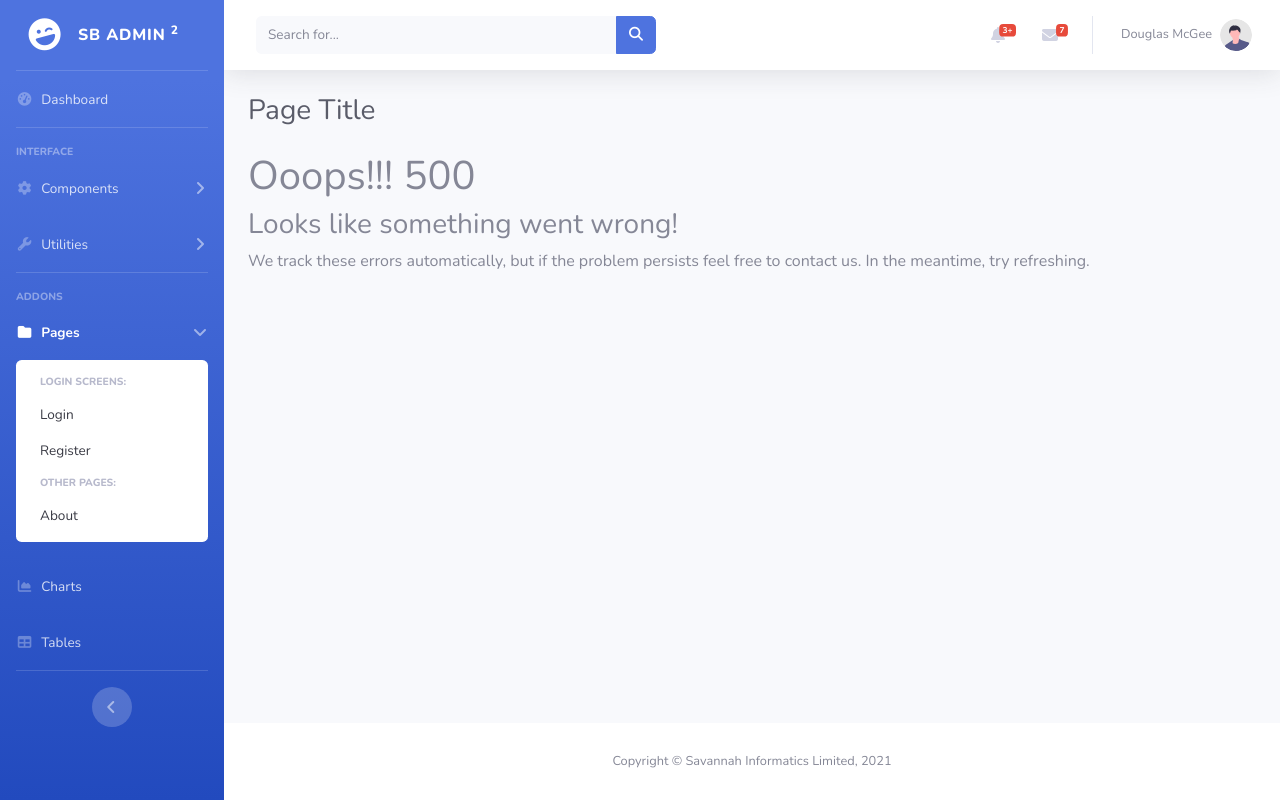
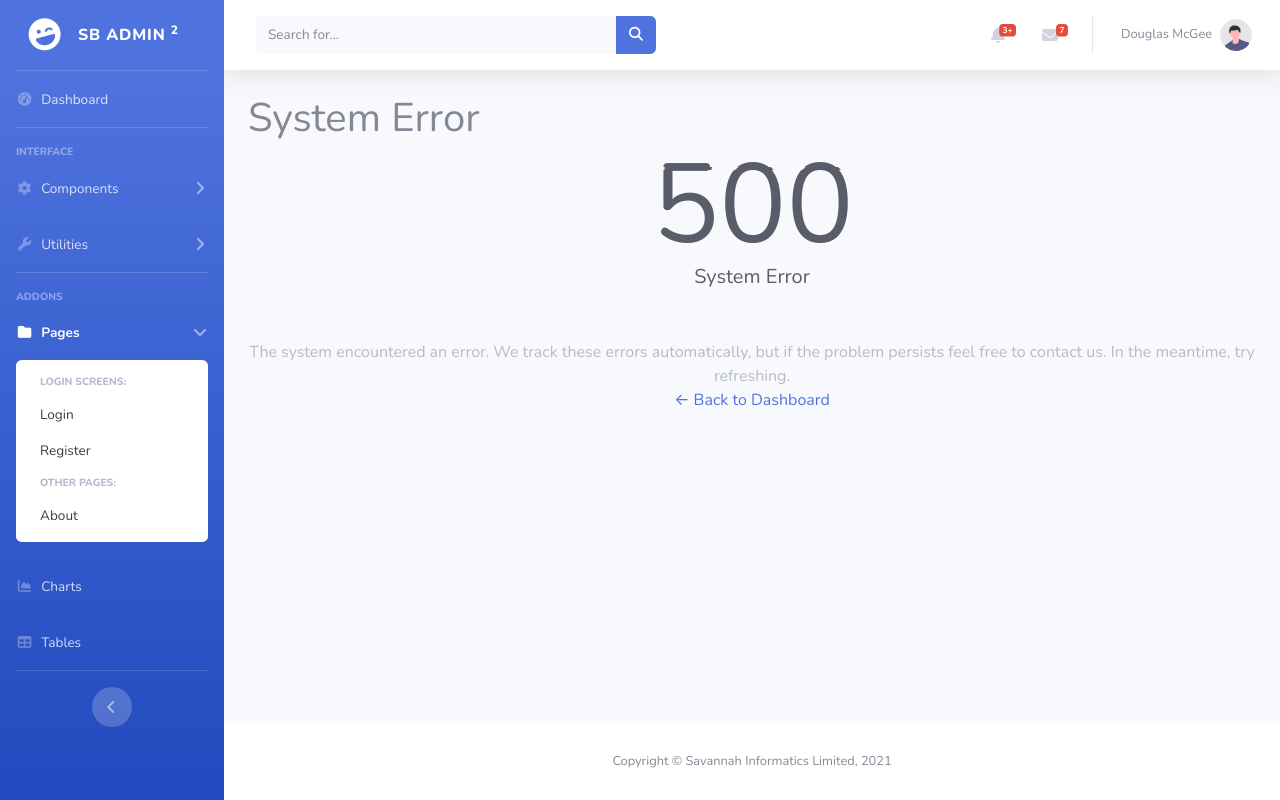
Before and after one commit to savannahghi/fahari, a Django app: template pepfar_mle/templates/500.html in a window 1280 px wide. Run offline with Django 3.2, Linux system fonts and the light colour scheme; the template is opened without the code that fills it, so the values that code supplies are empty; parts of the project's set-up code (start-up, migrations or seed data) failed here and were passed over; some libraries are stand-ins or nearby versions.

Commit message:
fix: improve the 403 and 500 pages

```diff
--- a/package.json
+++ b/package.json
@@ -22,7 +22,6 @@
     ],
     "license": "MIT",
     "dependencies": {
-        "@fortawesome/fontawesome-free": "5.15.3",
         "bootstrap": "^4.3.1",
         "chart.js": "2.9.4",
         "datatables.net-bs4": "1.10.24",
--- a/pepfar_mle/templates/500.html
+++ b/pepfar_mle/templates/500.html
@@ -1,11 +1,12 @@
-{% extends "base.html" %}
-
-{% block title %}Server Error{% endblock %}
-
-{% block content %}
-<h1>Ooops!!! 500</h1>
-
-<h3>Looks like something went wrong!</h3>
-
-<p>We track these errors automatically, but if the problem persists feel free to contact us. In the meantime, try refreshing.</p>
+{% extends "base.html" %} {% block title %}System Error{% endblock %} {% block pagetitle %}{% endblock pagetitle %}{% block content %}
+<h1>System Error</h1>
+<!--  Error Text -->
+<div class="text-center">
+    <div class="error mx-auto" data-text="500">500</div>
+    <p class="lead text-gray-800 mb-5">System Error</p>
+    <p class="text-gray-500 mb-0">
+        The system encountered an error. We track these errors automatically, but if the problem persists feel free to contact us. In the meantime, try refreshing.
+    </p>
+    <a href="{% url 'home' %}">&larr; Back to Dashboard</a>
+</div>
 {% endblock content %}
```
Also changed, not shown: gulpfile.js (+1 -8 lines), pepfar_mle/templates/403.html (+9 -7 lines), package-lock.json.
